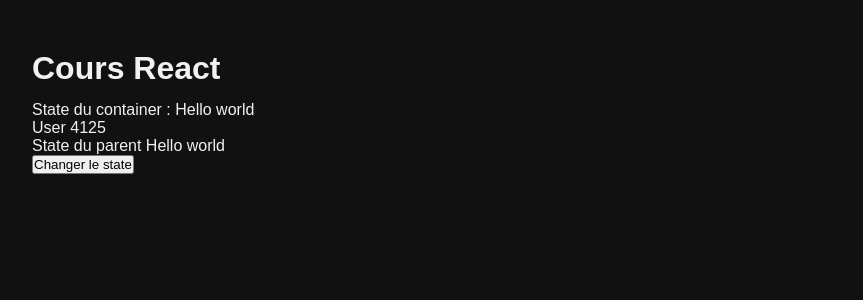
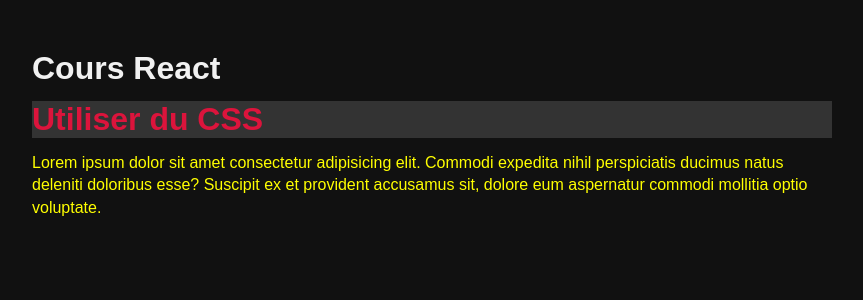
Before and after one commit to Mr-FERRAT/react-formation, a React (Vite) app in the folder 04 - Les bases de React/001 3.Les-bases-de-React/3.Les-bases-de-React/: page / in a window 1280 px wide. Shown: the top 300 px of the page, without its empty margins (208-1071 px from the left). Built offline with nearby package versions, Linux system fonts and the light colour scheme.

Commit message:
Utiliser du css

```diff
--- a/04 - Les bases de React/001 3.Les-bases-de-React/3.Les-bases-de-React/src/App.jsx
+++ b/04 - Les bases de React/001 3.Les-bases-de-React/3.Les-bases-de-React/src/App.jsx
@@ -1,4 +1,4 @@
-import Container from "./lessons/5.Les-props/Container"
+import Container from "./lessons/6.Utiliser-du-CSS/Container"
 
 function App() {
 
--- /dev/null
+++ b/04 - Les bases de React/001 3.Les-bases-de-React/3.Les-bases-de-React/src/lessons/6.Utiliser-du-CSS/Container.css
@@ -0,0 +1,4 @@
+.txt{
+    color: yellow;
+    line-height: 1.4;
+}
--- a/04 - Les bases de React/001 3.Les-bases-de-React/3.Les-bases-de-React/src/lessons/6.Utiliser-du-CSS/Container.jsx
+++ b/04 - Les bases de React/001 3.Les-bases-de-React/3.Les-bases-de-React/src/lessons/6.Utiliser-du-CSS/Container.jsx
@@ -1,8 +1,13 @@
+import "./Container.css"
+
 export default function Container() {
+
+  const bgColor = "#333"
 
   return (
     <div>
-      <h1>Utiliser du CSS</h1>
+      <h1 style={{color:"crimson",backgroundColor:bgColor}}>Utiliser du CSS</h1>
+      <p className="txt">Lorem ipsum dolor sit amet consectetur adipisicing elit. Commodi expedita nihil perspiciatis ducimus natus deleniti doloribus esse? Suscipit ex et provident accusamus sit, dolore eum aspernatur commodi mollitia optio voluptate.</p>
     </div>
   )
 }
```
Also changed, not shown: 1 other file (tests, documents, lock files or other folders).
